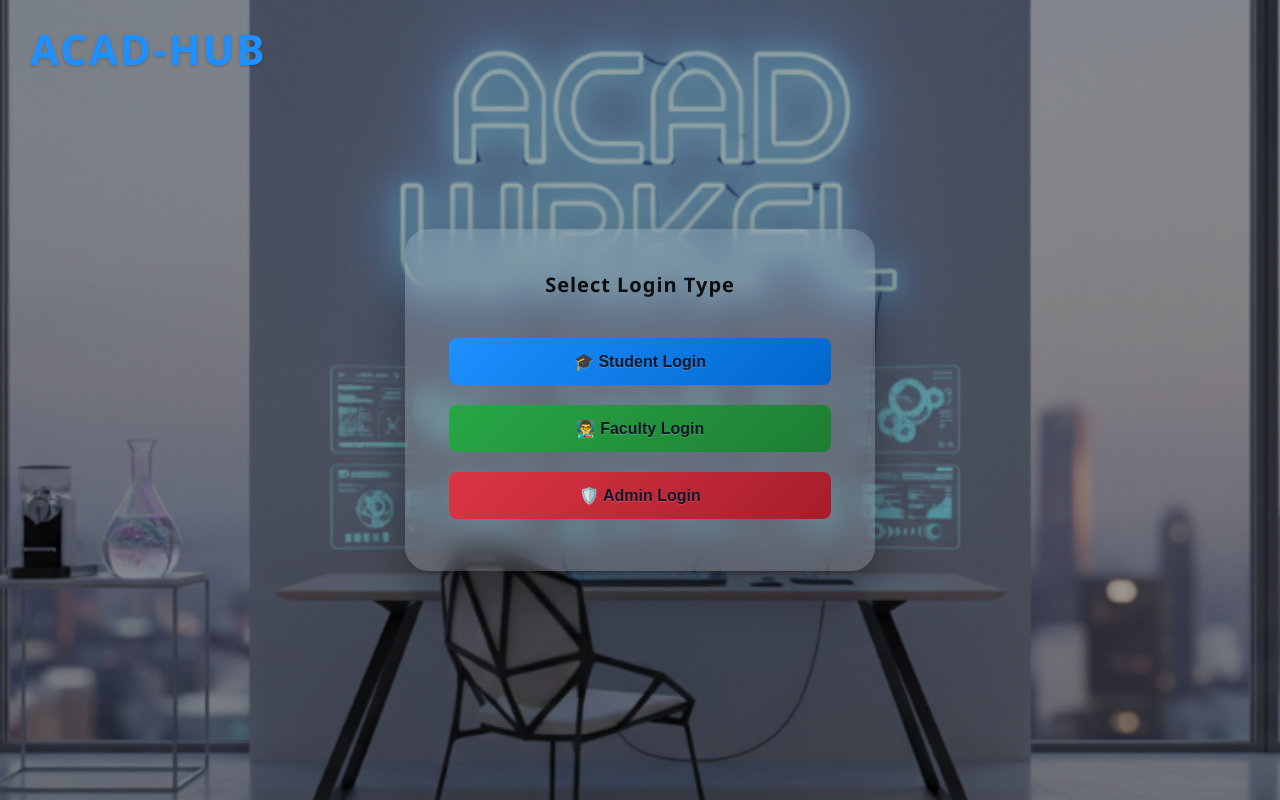
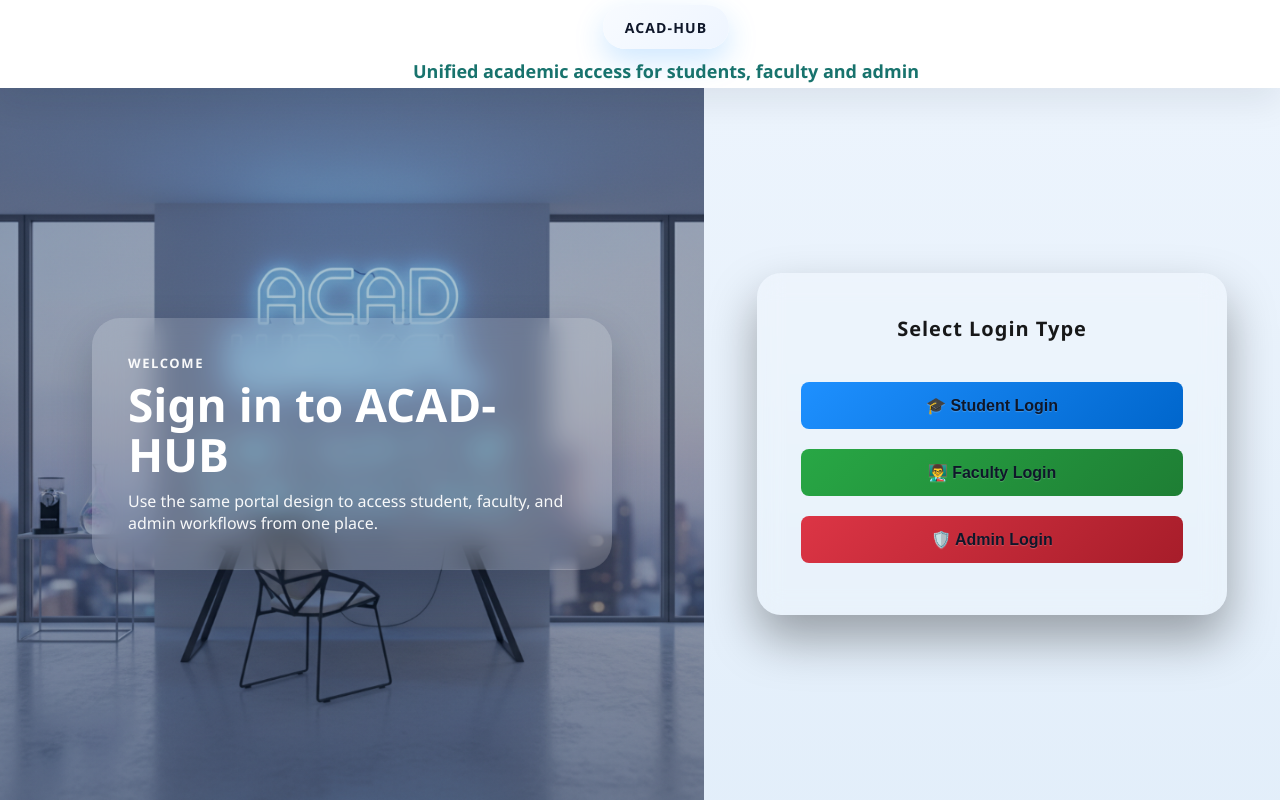
Before and after one commit to YASHcell129/Mini-Project, a React (Create React App) app: page / in a window 1280 px wide. Built offline with nearby package versions, Linux system fonts and the light colour scheme.

Commit message:
Update LoginPage.jsx

```diff
--- a/src/pages/LoginPage.jsx
+++ b/src/pages/LoginPage.jsx
@@ -7,18 +7,39 @@ const LoginPage = () => {
   const [role, setRole] = useState(null);
 
   return (
-    <div className="container">
+    <div className="student-portal no-sidebar login-template-page">
+      <main className="portal-main">
+        <header className="portal-topbar login-template-topbar">
+          <div className="login-topbar-spacer" />
 
-      {/* 🔥 BRAND */}
-      <div className="brand">ACAD-HUB</div>
+          <div className="portal-topbar-center login-topbar-center">
+            <div className="portal-campus-badge login-topbar-badge">ACAD-HUB</div>
+            <div className="portal-campus-subtitle">Unified academic access for students, faculty and admin</div>
+          </div>
 
-      {/* 🔐 LOGIN BOX */}
-      {!role ? (
-        <RoleSelector setRole={setRole} />
-      ) : (
-        <LoginForm role={role} goBack={() => setRole(null)} />
-      )}
+          <div className="login-topbar-spacer" />
+        </header>
 
+        <section className="login-template-body">
+          <div className="login-template-visual">
+            <div className="login-template-copy">
+              <p className="portal-eyebrow">Welcome</p>
+              <h1>Sign in to ACAD-HUB</h1>
+              <p className="portal-intro">
+                Use the same portal design to access student, faculty, and admin workflows from one place.
+              </p>
+            </div>
+          </div>
+
+          <div className="login-template-panel">
+            {!role ? (
+              <RoleSelector setRole={setRole} />
+            ) : (
+              <LoginForm role={role} goBack={() => setRole(null)} />
+            )}
+          </div>
+        </section>
+      </main>
     </div>
   );
 };
```
